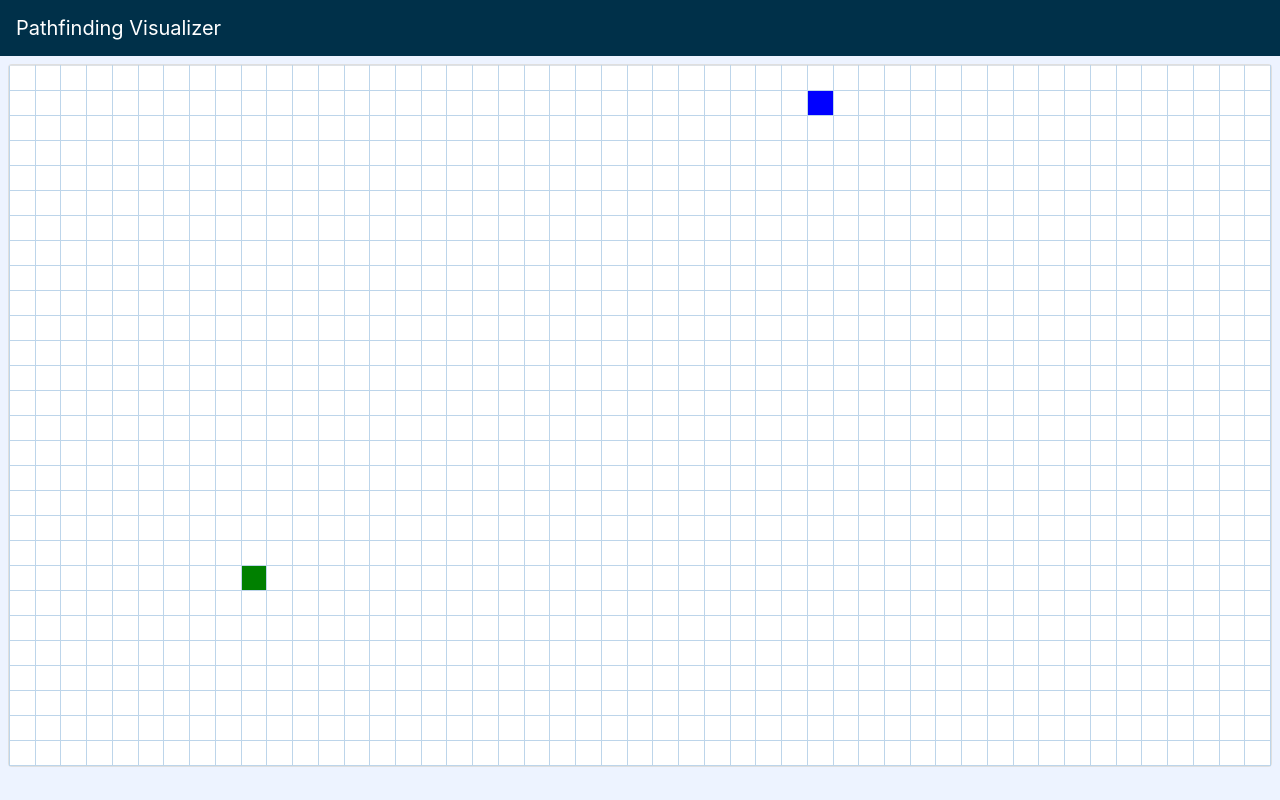
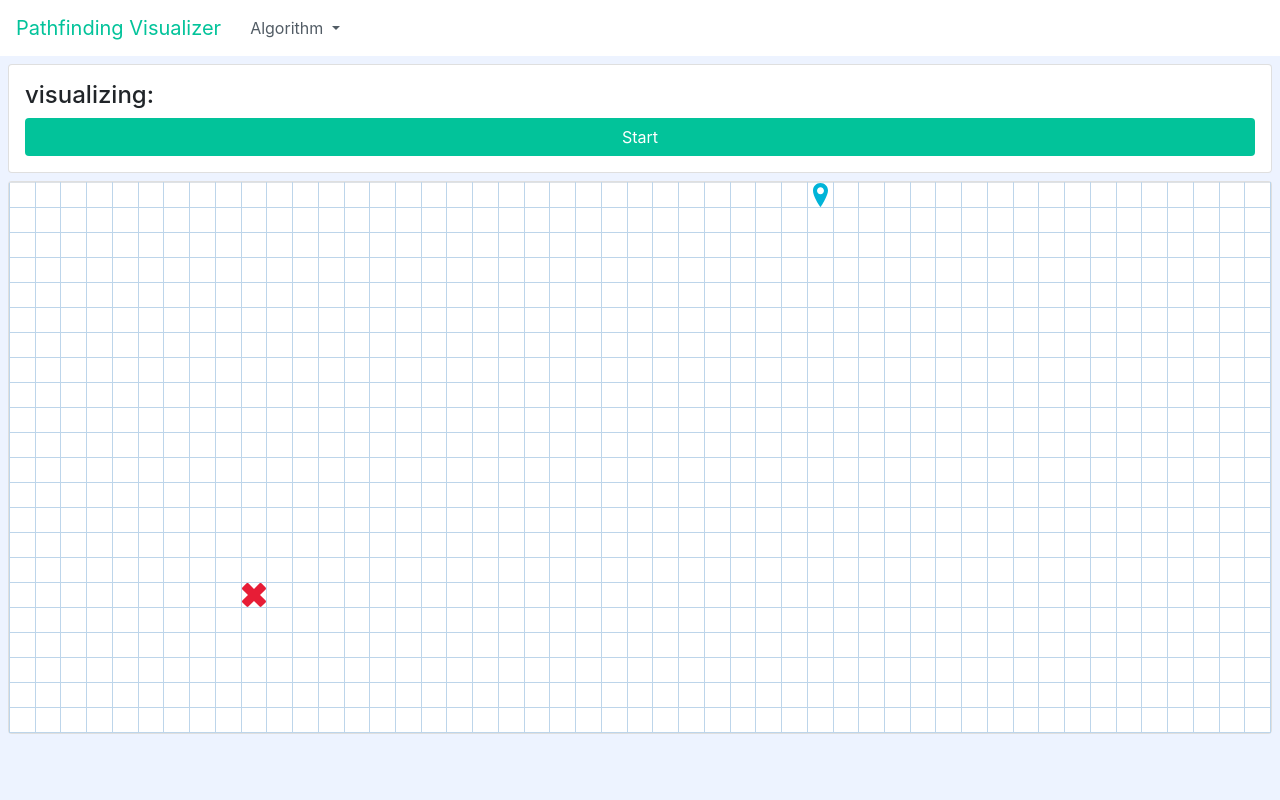
Before and after one commit to yacine-charaf-eddine/pathfinding-visualizer, a Vue app: page / in a window 1280 px wide. Built offline with nearby package versions, Linux system fonts and the light colour scheme.

Commit message:
adding some styles

```diff
--- a/public/index.html
+++ b/public/index.html
@@ -5,6 +5,7 @@
     <meta http-equiv="X-UA-Compatible" content="IE=edge">
     <meta name="viewport" content="width=device-width,initial-scale=1.0">
     <link rel="icon" href="<%= BASE_URL %>favicon.ico">
+    <link rel="stylesheet" href="https://cdnjs.cloudflare.com/ajax/libs/animate.css/4.0.0/animate.min.css"/>
     <link rel="stylesheet" href="https://stackpath.bootstrapcdn.com/bootstrap/4.5.0/css/bootstrap.min.css" integrity="sha384-9aIt2nRpC12Uk9gS9baDl411NQApFmC26EwAOH8WgZl5MYYxFfc+NcPb1dKGj7Sk" crossorigin="anonymous">
     <title><%= htmlWebpackPlugin.options.title %></title>
   </head>
@@ -14,5 +15,8 @@
     </noscript>
     <div id="app"></div>
     <!-- built files will be auto injected -->
+    <script src="https://code.jquery.com/jquery-3.5.1.slim.min.js" integrity="sha384-DfXdz2htPH0lsSSs5nCTpuj/zy4C+OGpamoFVy38MVBnE+IbbVYUew+OrCXaRkfj" crossorigin="anonymous"></script>
+    <script src="https://cdn.jsdelivr.net/npm/popper.js@1.16.0/dist/umd/popper.min.js" integrity="sha384-Q6E9RHvbIyZFJoft+2mJbHaEWldlvI9IOYy5n3zV9zzTtmI3UksdQRVvoxMfooAo" crossorigin="anonymous"></script>
+    <script src="https://stackpath.bootstrapcdn.com/bootstrap/4.5.0/js/bootstrap.min.js" integrity="sha384-OgVRvuATP1z7JjHLkuOU7Xw704+h835Lr+6QL9UvYjZE3Ipu6Tp75j7Bh/kR0JKI" crossorigin="anonymous"></script>
   </body>
 </html>
--- a/src/App.vue
+++ b/src/App.vue
@@ -1,18 +1,26 @@
 <template>
   <div id="app">
-      <appHeader></appHeader>
-      <appGrid></appGrid>
+      <appHeader @algorithmeSelected='selectedAlgorithme = $event'></appHeader>
+      <info :selectedAlgorithme="selectedAlgorithme"></info>
+      <appGrid :selectedAlgorithme="selectedAlgorithme"></appGrid>
   </div>
 </template>
 
 <script>
 import appHeader from './components/header'
-import appGrid from './components/Grid'
+import appGrid from './components/grid'
+import info from './components/info'
 export default {
   name: 'App',
   components: {
    appHeader,
-   appGrid
+   appGrid,
+   info
+  },
+  data: () => {
+    return{
+      selectedAlgorithme: ''
+    }
   }
 }
 </script>
--- a/src/components/Grid.vue
+++ b/src/components/Grid.vue
@@ -21,6 +21,7 @@
 <script>
 
 export default {
+    props:['selectedAlgorithme'],
     data: () => {
         return{
             startNodePosition: {x:null, y:null},
@@ -36,7 +37,7 @@
     methods: {
         calculateDocDimens(){
             this.cols = Math.floor((document.documentElement.clientWidth / 26 ));
-            this.rows = Math.floor((document.documentElement.clientHeight / 28 ));
+            this.rows = Math.floor((document.documentElement.clientHeight / 35 ));
         },
         cereateGridMatrix(){
             for(let row = 0; row < this.rows; row++){
@@ -159,13 +160,17 @@
         margin-bottom: 0px;
     }
     .startNode{
-        background-color: blue;
+        background: url('../assets/location_marker.svg');
+        background-position: center;
+        background-repeat: no-repeat;
     }
     .targetNode{
-        background-color: green;
+        background: url('../assets/target_marker.svg');
+        background-position: center;
+        background-repeat: no-repeat;
     }
     .wallNode{
-        background-color: #003049;
+        background-color: #06d6a0;
     }
     .simpleNode{
         background-color: white;
--- a/src/components/header.vue
+++ b/src/components/header.vue
@@ -1,7 +1,19 @@
 <template>
   <div>
     <nav class="navbar navbar-expand-lg navbar-dark">
-        <a class="navbar-brand" href="#">Pathfinding Visualizer</a>
+        <a class="navbar-brand" id="brand" href="#">Pathfinding Visualizer</a>
+          <div class="collapse navbar-collapse" id="navbarSupportedContent">
+            <ul class="navbar-nav mr-auto">
+              <li class="dropdown">
+                <button class="btn dropdown-toggle" type="button" id="navbarDropdown" data-toggle="dropdown" aria-haspopup="true" aria-expanded="false">
+                  Algorithm
+                </button>
+                <div class="dropdown-menu mt-2 p-2" aria-labelledby="navbarDropdown">
+                  <button @click="selectedAlgorithme(algo)" class="dropdown-item" v-for="algo in algorithmes" :key="algo">{{algo}}</button>
+                </div>
+              </li>
+            </ul>
+          </div>
     </nav>
   </div>
 </template>
@@ -9,14 +21,50 @@
 <script>
 
 export default {
+  data: () => {
+    return{
+      algorithmes: ["Dijkstra's Algorithm","A* Search"],
+      Algorithme: ''
+    }
+  },
+  methods: {
+    selectedAlgorithme(algo){
+      this.algorithme = algo;
+      this.$emit('algorithmeSelected',this.algorithme);
+    }
+  }
 }
 </script>
 
 <style>
+    #brand{
+      color: #02c39a;
+    }
     .navbar{
-        background-color: #003049;
+        background-color: #fff;
     }
-    .navbar-brand{
-        color: #00a896;
+    #navbarDropdown:hover{
+      color: #02c39a;
+    }
+    #navbarDropdown:focus{
+      color: #02c39a;
+      background-color: #edf3ff;
+      box-shadow: none;
+    }
+    #navbarDropdown{
+      color: #525c65;
+      border-radius: 0px;
+    }
+    .dropdown-menu{
+      background-color: #edf3ff;
+      border-radius: 4px;
+    }
+    .dropdown-item{
+      color: #525c65;
+      border-radius: 4px;
+    }
+    .dropdown-item:hover{
+     background-color: #fff;
+     color: #02c39a;
     }
 </style>
--- /dev/null
+++ b/src/components/info.vue
@@ -0,0 +1,24 @@
+<template>
+  <div class="card m-2 p-3">
+      <h4>visualizing: {{selectedAlgorithme}}</h4>
+      <button type="button" class="btn myBtn">Start</button>
+  </div>
+</template>
+
+<script>
+
+export default {
+  props: ['selectedAlgorithme']
+}
+</script>
+
+<style>
+    .myBtn{
+        background-color: #02c39a;
+        color: #fff;
+    }
+    .myBtn:hover{
+        background-color: #06d6a0;
+        color: #fff;
+    }
+</style>
```
Also changed, not shown: src/algorithmes/Dijkstra.js (added), src/assets/location_marker.svg (added), src/assets/target_marker.svg (added).
